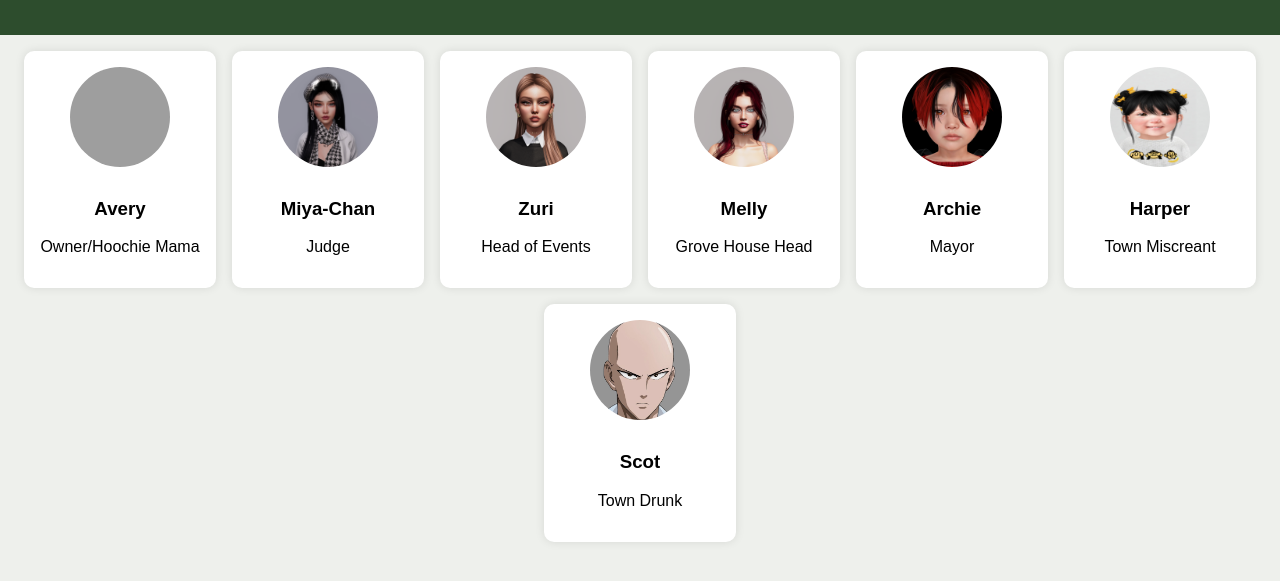
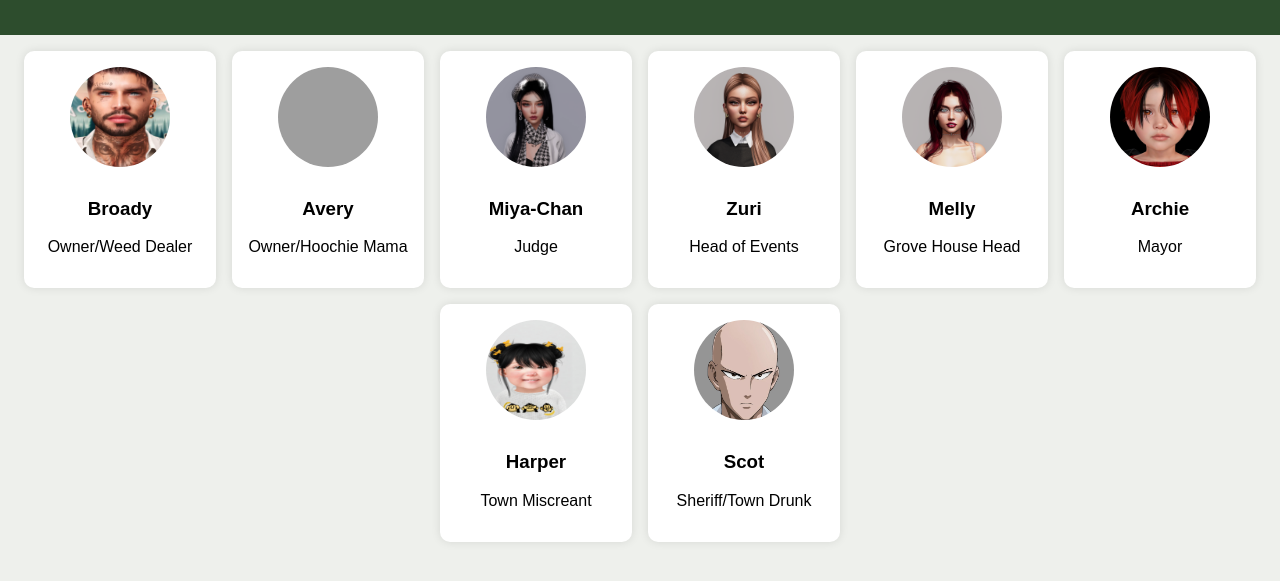
Before and after one commit to Miya-Chan-Morningstar/woodland-grove-hud-public-test, a plain HTML site: page index.html in a window 1280 px wide. Shown: the part 77-658 px from the top of the page. Drawn offline with Linux system fonts and the light colour scheme; grey boxes are pictures that could not be loaded.

Commit message:
Update index.html

```diff
--- a/index.html
+++ b/index.html
@@ -90,6 +90,11 @@
 
 <div class="staff-grid">
   <!-- Staff Cards -->
+    <div class="staff-card" onclick="openModal('Broady Blakewell','broadyhart','Woodland Owner','Available Hours: TBA','broady.jpg')">
+    <img src="broady.jpg" alt="broady">
+    <h3>Broady</h3>
+    <p>Owner/Weed Dealer</p>
+  </div>
   <div class="staff-card" onclick="openModal('Avery Blakewell','Avery Blakewell','Woodland Owner','Available Hours: TBA','avery.jpg')">
     <img src="avery.jpg" alt="Avery">
     <h3>Avery</h3>
@@ -124,7 +129,7 @@
     <div class="staff-card" onclick="openModal('Scot Kip North','scotnorth','Woodland Sheriff','Available Hours: TBA','scot.jpg')">
     <img src="scot.jpg" alt="Scot">
     <h3>Scot</h3>
-    <p>Town Drunk</p>
+    <p>Sheriff/Town Drunk</p>
   </div>
 </div>
 
```
